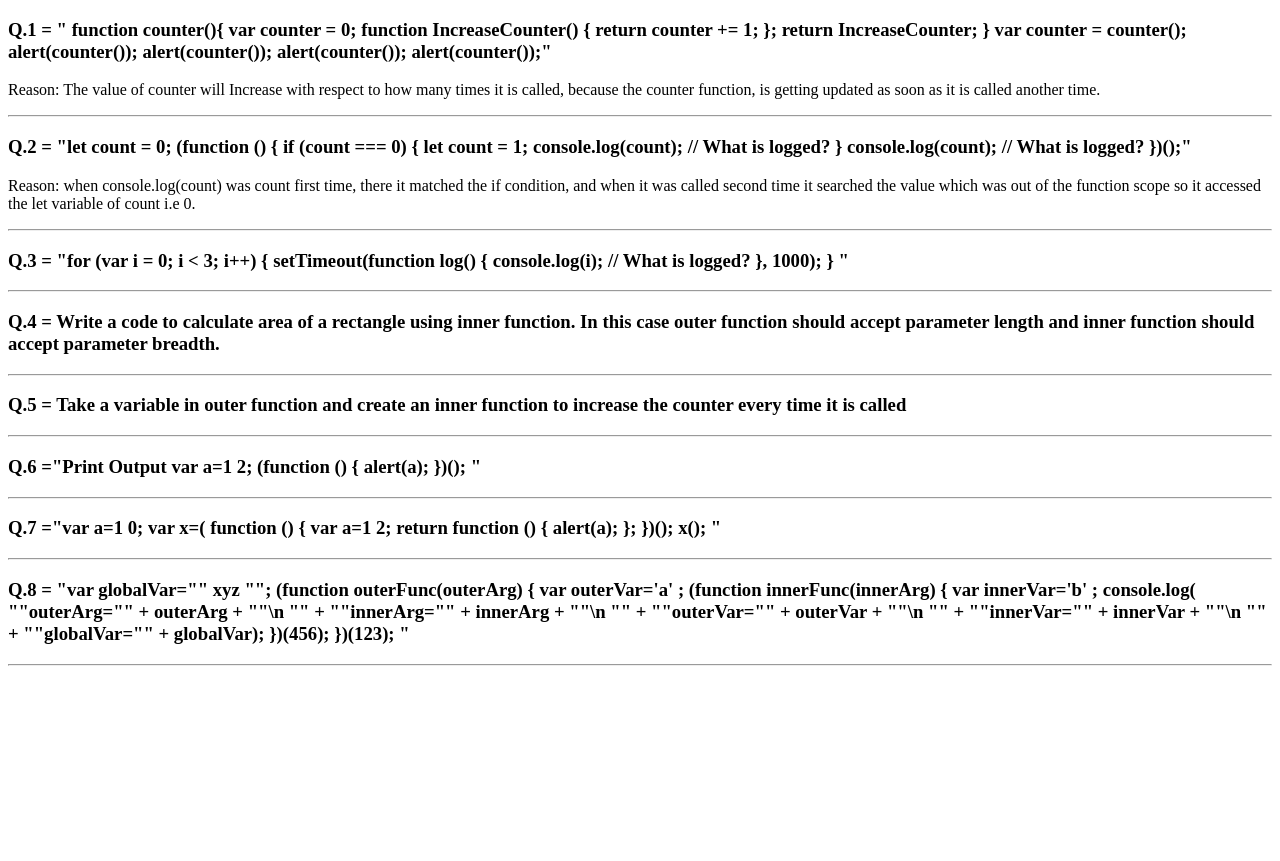
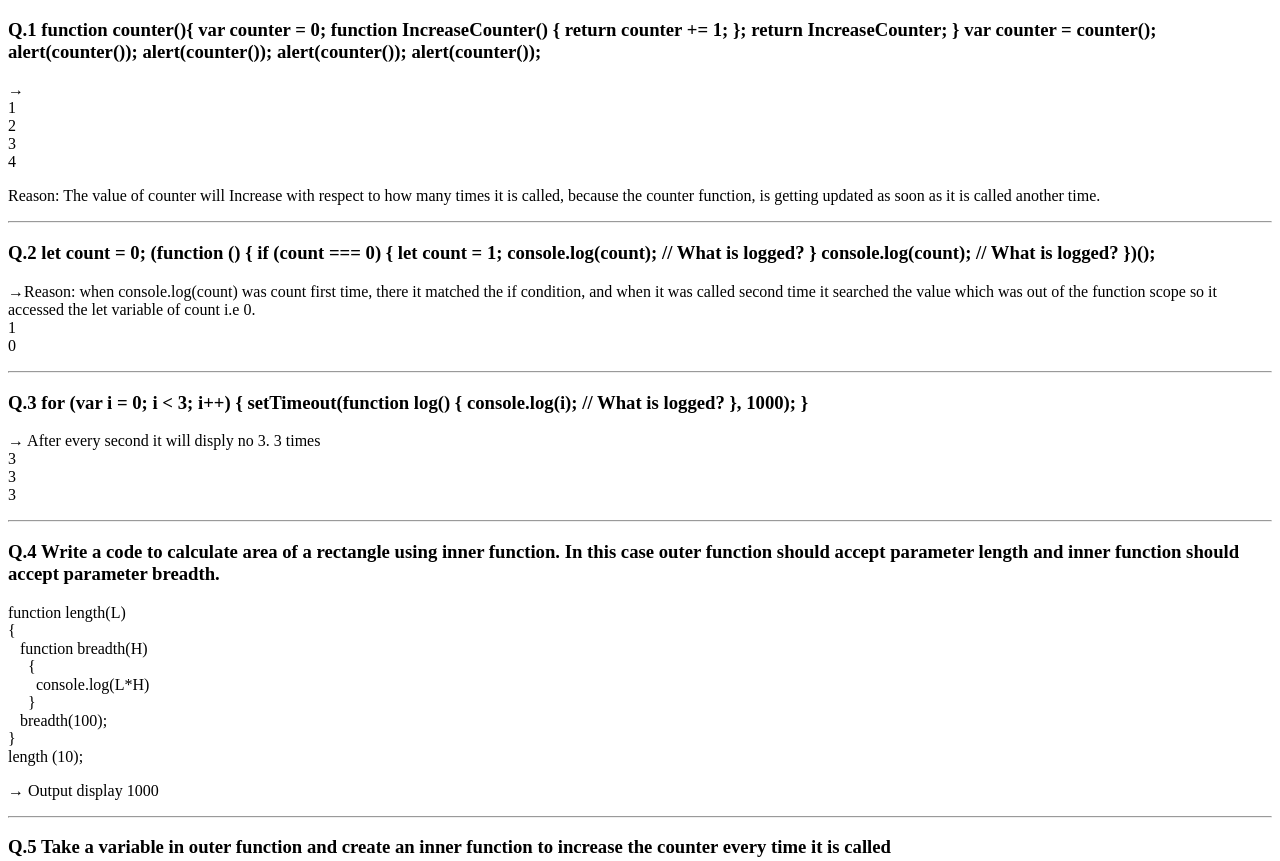
Before and after one commit to NOUREENTAZ/clouser-JShandson, a plain HTML site: page index.html in a window 1280 px wide. Shown: the top 861 px of the page. Before the commit the page ends 800 px from the top, so only its background shows below. Drawn offline with Linux system fonts and the light colour scheme.

Commit message:
Update index.html

```diff
--- a/index.html
+++ b/index.html
@@ -9,44 +9,63 @@
 </head>
 
 <body>
-    <h3>Q.1 = " function counter(){ var counter = 0; function IncreaseCounter() { return counter += 1; }; return IncreaseCounter; } var counter = counter(); alert(counter()); alert(counter()); alert(counter()); alert(counter());"
-    </h3>
-    <p>Reason: The value of counter will Increase with respect to how many times it is called, because the counter function, is getting updated as soon as it is called another time.</p>
+    <h3>Q.1 function counter(){ var counter = 0; function IncreaseCounter() { return counter += 1; }; return IncreaseCounter; } var counter = counter(); alert(counter()); alert(counter()); alert(counter()); alert(counter());
+    </h3>→ <br>1
+    <br> 2
+    <br> 3
+    <br> 4
+    <p>Reason: The value of counter will Increase with respect to how many times it is called, because the counter function, is getting updated as soon as it is called another time.
+
+    </p>
 
 
     <hr>
-    <h3>Q.2 = "let count = 0; (function () { if (count === 0) { let count = 1; console.log(count); // What is logged? } console.log(count); // What is logged? })();"
+    <h3>Q.2 let count = 0; (function () { if (count === 0) { let count = 1; console.log(count); // What is logged? } console.log(count); // What is logged? })();
     </h3>
-    <p>Reason: when console.log(count) was count first time, there it matched the if condition, and when it was called second time it searched the value which was out of the function scope so it accessed the let variable of count i.e 0.</p>
+    <p>→Reason: when console.log(count) was count first time, there it matched the if condition, and when it was called second time it searched the value which was out of the function scope so it accessed the let variable of count i.e 0.<br> 1
+        <br> 0
+    </p>
 
 
     <hr>
-    <h3>Q.3 = "for (var i = 0; i
-        < 3; i++) { setTimeout(function log() { console.log(i); // What is logged? }, 1000); } "</h3>
+    <h3>Q.3 for (var i = 0; i
+        < 3; i++) { setTimeout(function log() { console.log(i); // What is logged? }, 1000); } </h3>
+            <p> → After every second it will disply no 3. 3 times
+                <br> 3<br> 3
+                <br> 3
+            </p>
 
             <hr>
-<h3>Q.4 = Write a code to calculate area of a rectangle using inner function.
-     In this case outer function should accept parameter length and inner function should accept parameter breadth.</h3>
-
+            <h3>Q.4 Write a code to calculate area of a rectangle using inner function. In this case outer function should accept parameter length and inner function should accept parameter breadth.</h3>
+            <p> function length(L)<br> {
+                <br>&nbsp; &nbsp;function breadth(H)<br> &nbsp;&nbsp;&nbsp;&nbsp;&nbsp;{
+                <br> &nbsp;&nbsp;&nbsp;&nbsp;&nbsp;&nbsp;&nbsp;console.log(L*H)<br>&nbsp;&nbsp; &nbsp;&nbsp;}<br>&nbsp;&nbsp;&nbsp;breadth(100);<br> }<br> length (10);<br>
+            </p>
+            <p> → Output display 1000</p>
+            <hr>
+            <h3>Q.5 Take a variable in outer function and create an inner function to increase the counter every time it is called</h3>
+            <p>function counter() <br>{ <br>var counter=0 ;<br> function IncreaseCounter() <br>{<br> return counter +=1 ;<br> };
+                <br>return IncreaseCounter; <br> } <br>var counter1= counter(); <br>console.log(counter1);
+                <br> console.log(counter1); <br> console.log(counter1); <br>console.log(counter1); </p>
+            <p>→ <br> 1 <br>2 <br>3 <br>4
+            </p>
 
             <hr>
-<h3>Q.5 = Take a variable in outer function and create an inner function to increase the counter every time it is called</h3>
-
-
-<hr>
-<h3>Q.6 ="Print Output var a=1 2; (function () { alert(a); })(); " </h3>
+            <h3>Q.6 Print Output var a=12; (function () { alert(a); })(); </h3>
+            <p> → (we can call function by ();)it will call to function a value will be print i. e 12</p>
 
             <hr>
 
-<h3>Q.7 ="var a=1 0; var x=( function () { var a=1 2; return function () { alert(a); }; })(); x(); "</h3>
+            <h3>Q.7 var a=1 0; var x=( function () { var a=1 2; return function () { alert(a); }; })(); x();</h3>
 
-
+            <p> → it will print 12 (x function will call)</p>
 
             <hr>
 
-<h3>Q.8 = "var globalVar="" xyz ""; (function outerFunc(outerArg) { var outerVar='a' ; (function innerFunc(innerArg) { var innerVar='b' ; console.log( ""outerArg="" + outerArg + ""\n "" + ""innerArg="" + innerArg + ""\n "" + ""outerVar="" + outerVar
-            + ""\n "" + ""innerVar="" + innerVar + ""\n "" + ""globalVar="" + globalVar); })(456); })(123); "</h3>
-
+            <h3>Q.8 var globalVar = "xyz"; (function outerFunc(outerArg) { var outerVar = 'a'; (function innerFunc(innerArg) { var innerVar = 'b'; console.log( "outerArg = " + outerArg + "\n "+ "innerArg = " + innerArg + "\n" + "outerVar = " + outerVar +
+                "\n" + "innerVar = " + innerVar + "\n" + "globalVar = " + globalVar); })(456); })(123); </h3>
+            <p> → Output will show <br>outerArg = 123
+                <br>innerArg=456 <br> outerVar=a <br> innerVar=b <br> globalVar=xyz</p>
 
             <hr>
 
@@ -54,4 +73,5 @@
             <script src="./script.js "></script>
 
 </body>
+
 </html>
```
Lines whose indentation alone changed are shown as unchanged.
